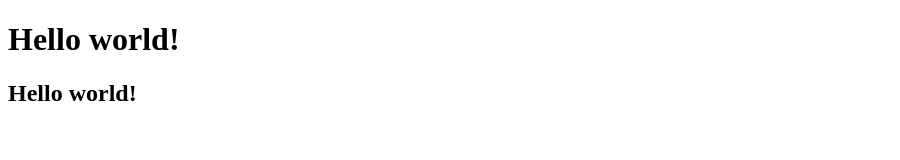
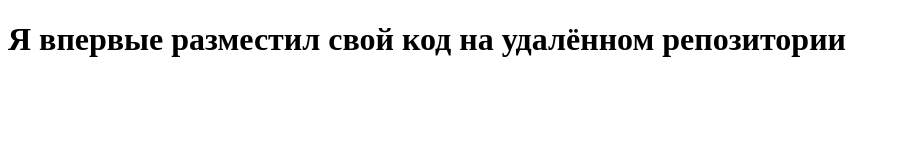
Before and after one commit to UJIbKA/test_repo, a plain HTML site: page index.html in a window 1280 px wide. Shown: the whole page, without its empty margins (0-900 px from the left). Drawn offline with Linux system fonts and the light colour scheme.

Commit message:
New commit

```diff
--- a/index.html
+++ b/index.html
@@ -3,10 +3,9 @@
 <head>
     <meta charset="UTF-8">
     <meta name="viewport" content="width=device-width, initial-scale=1.0">
-    <title>Document</title>
+    <title>New git progect</title>
 </head>
 <body>
-    <h1>Hello world!</h1>
-    <h2>Hello world!</h2>
+    <h1>Я впервые разместил свой код на удалённом репозитории</h1>
 </body>
 </html>
```
